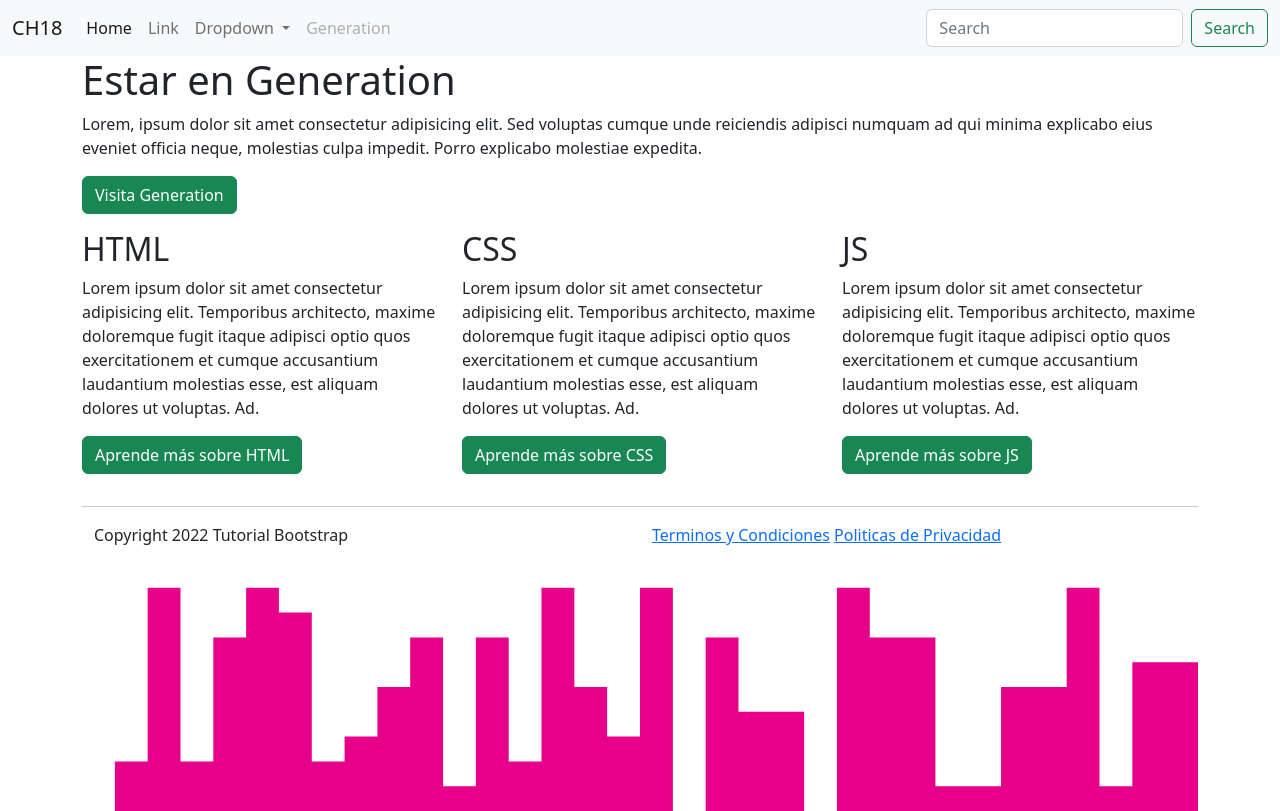
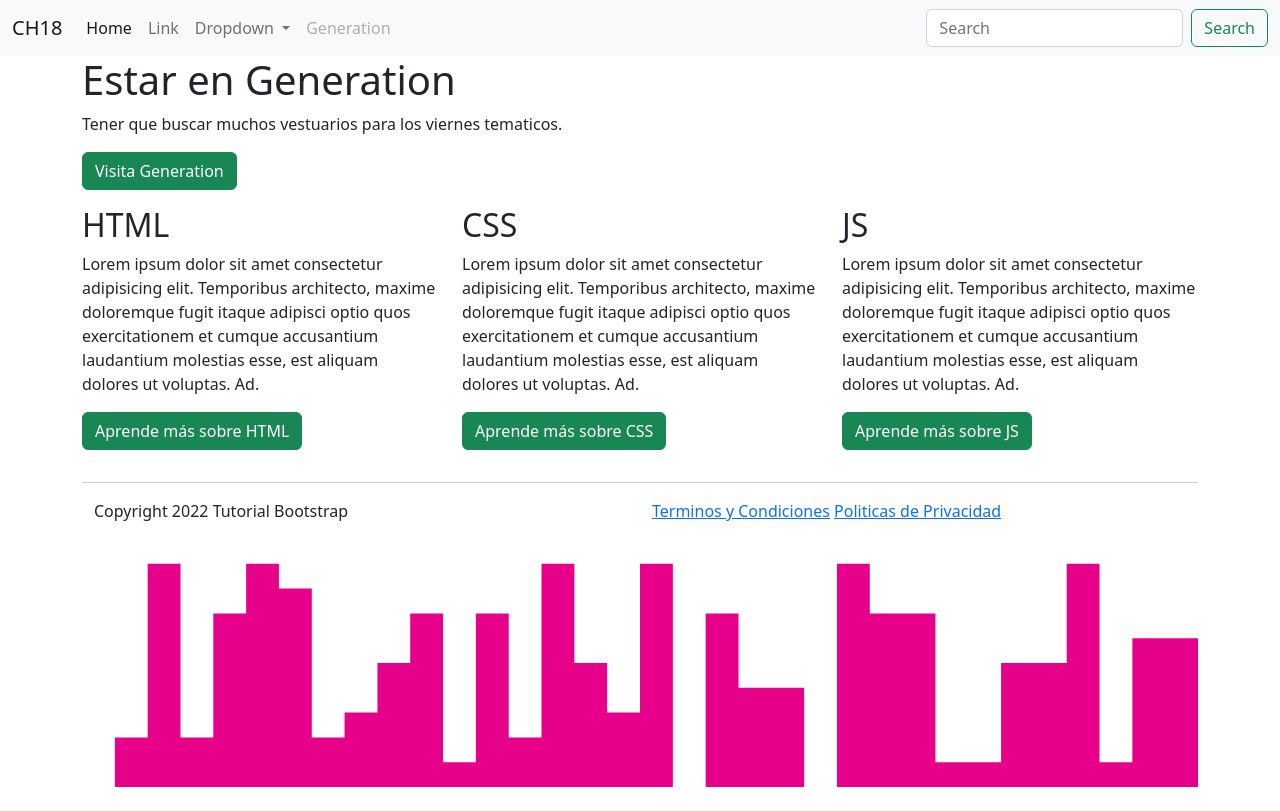
Before and after one commit to LindaAurora/saoko, a plain HTML site: page index.html in a window 1280 px wide. Drawn offline with Linux system fonts and the light colour scheme.

```diff
--- a/index.html
+++ b/index.html
@@ -62,10 +62,7 @@
         <div class="col">
             <h1>Estar en Generation</h1>
             <p>
-                Lorem, ipsum dolor sit amet consectetur adipisicing elit. Sed
-                voluptas cumque unde reiciendis adipisci numquam ad qui minima
-                explicabo eius eveniet officia neque, molestias culpa impedit. Porro
-                explicabo molestiae expedita.
+                Tener que buscar muchos vestuarios para los viernes tematicos.
             </p>
             <p>
                 <a href="https://mexico.generation.org/" target="_blank" class="btn btn-success">Visita
```
